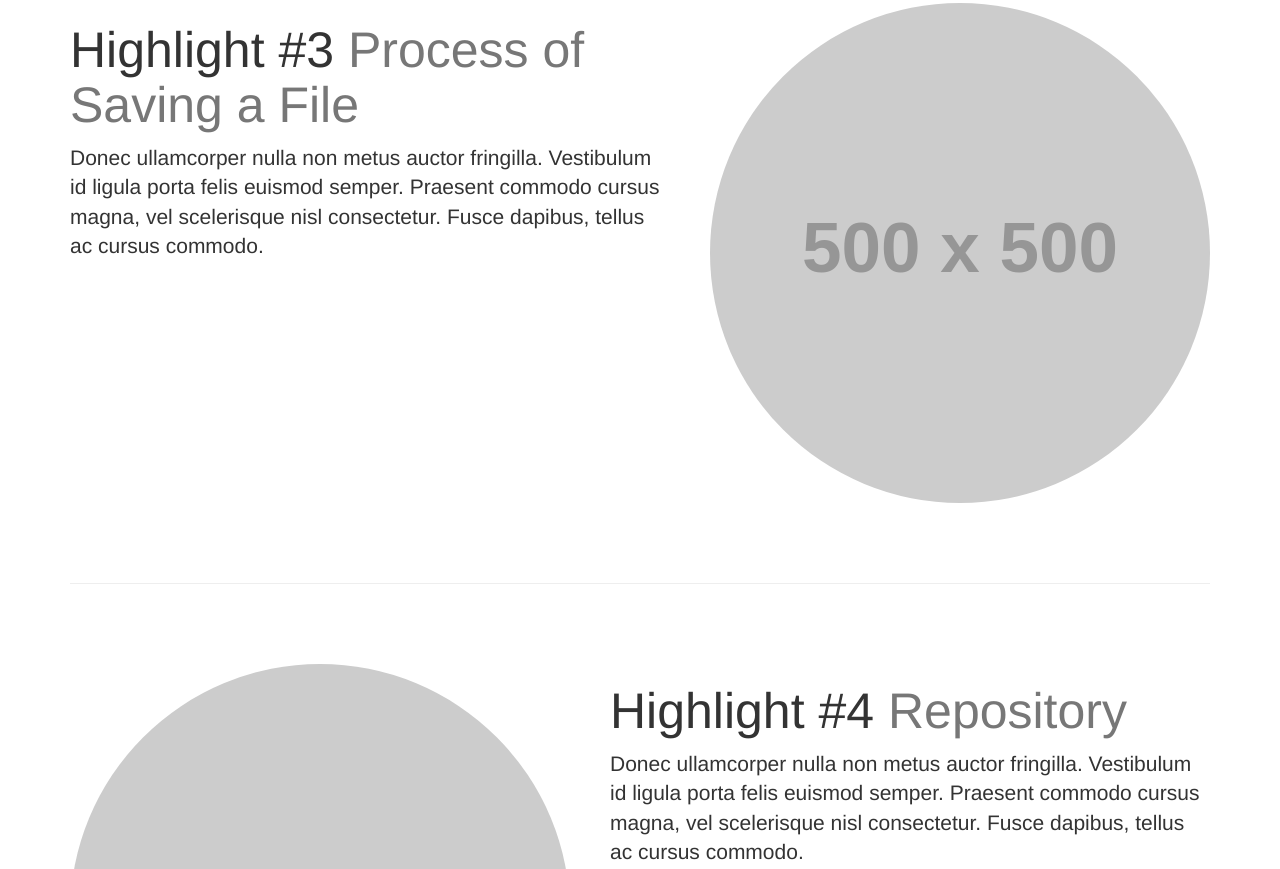
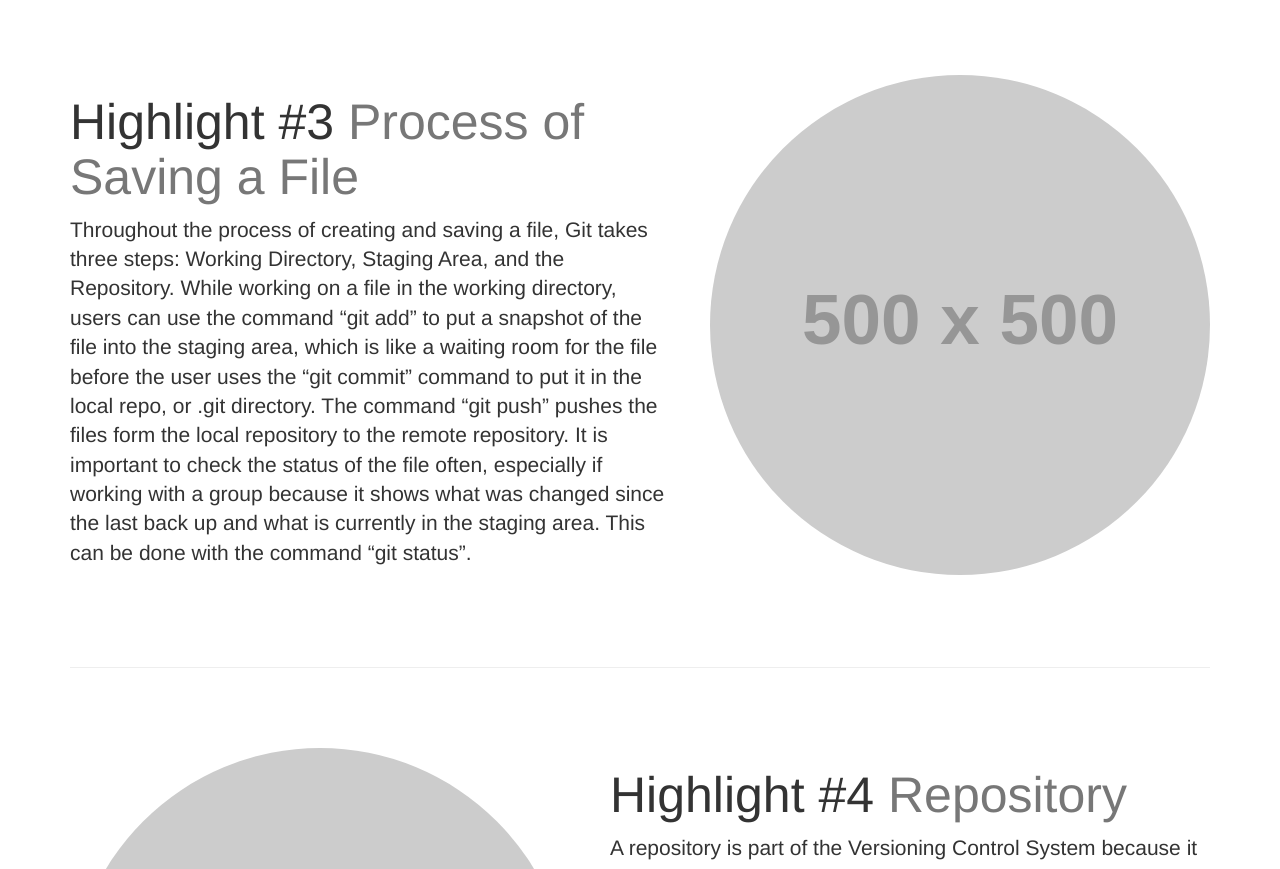
Before and after one commit to cab11y/lesson3_VersionControl, a plain HTML site: page Lesson3_LessonHighlights_VersionControl/index.html in a window 1280 px wide. Shown: the part 1931-2800 px from the top of the page. Drawn offline with Linux system fonts and the light colour scheme; placeholder pictures from the web are drawn by us.

Commit message:
key concepts added

```diff
--- a/Lesson3_LessonHighlights_VersionControl/index.html
+++ b/Lesson3_LessonHighlights_VersionControl/index.html
@@ -81,7 +81,7 @@
             <h2 class="featurette-heading">Highlight #1
                 <span class="text-muted">Version Control System</span>
             </h2>
-            <p class="lead">Donec ullamcorper nulla non metus auctor fringilla. Vestibulum id ligula porta felis euismod semper. Praesent commodo cursus magna, vel scelerisque nisl consectetur. Fusce dapibus, tellus ac cursus commodo.</p>
+            <p class="lead">A Version Control System is a method of recording changes to a project or file over time. The VCS records every version and every save to a file and saves it for the developer’s future reference. It saves the project as it was at a certain time and the changes and differences that were associated with it. Also, the files are never overwritten, so if the user’s computer crashes, the project’s most recent version can be recovered, so work can continue. There are three types of Version Control Systems: Local, Centralized, and Distributed. Local VCSs are simple databases that keep all the changes to files under revision control. Centralized VCSs are a centralized place with a single server that clients can use to connect to and view all versioned files. Distributed VCSs, like Git, Mercurial, and Darcs, allow clients to view what is in their repository, meaning every save to a repo they made throughout the growth of the project. </p>
         </div>
 
         <hr class="featurette-divider">
@@ -92,7 +92,7 @@
             <h2 class="featurette-heading">Highlight #2
                 <span class="text-muted">Git</span>
             </h2>
-            <p class="lead">Donec ullamcorper nulla non metus auctor fringilla. Vestibulum id ligula porta felis euismod semper. Praesent commodo cursus magna, vel scelerisque nisl consectetur. Fusce dapibus, tellus ac cursus commodo.</p>
+            <p class="lead">Git is a type of Distributed Version Control System for saving data and changes to a file over time. It was created by the Linux company in 2005 after a dispute between Linux and BitKeeper (another Distributed VCS). Git was created to be faster, simpler, supportive of non-linear development (branches and group work), fully distributed, and able to handle large projects like those from the Linux kernel. Git is different from a VCS because instead of saving the differences in a file, git saves snapshots of the project as a whole. Every save to a project is stored as a reference. If there were no changes to a file, a link to the previous identical file is restored with the most current version of the file. Git is implemented by using text commands that are entered into the work directory’s terminal.</p>
         </div>
 
         <hr class="featurette-divider">
@@ -103,7 +103,7 @@
             <h2 class="featurette-heading">Highlight #3
                 <span class="text-muted">Process of Saving a File</span>
             </h2>
-            <p class="lead">Donec ullamcorper nulla non metus auctor fringilla. Vestibulum id ligula porta felis euismod semper. Praesent commodo cursus magna, vel scelerisque nisl consectetur. Fusce dapibus, tellus ac cursus commodo.</p>
+            <p class="lead">Throughout the process of creating and saving a file, Git takes three steps: Working Directory, Staging Area, and the Repository. While working on a file in the working directory, users can use the command “git add” to put a snapshot of the file into the staging area, which is like a waiting room for the file before the user uses the “git commit” command to put it in the local repo, or .git directory. The command “git push” pushes the files form the local repository to the remote repository. It is important to check the status of the file often, especially if working with a group because it shows what was changed since the last back up and what is currently in the staging area. This can be done with the command “git status”.</p>
         </div>
 
         <hr class="featurette-divider">
@@ -114,7 +114,7 @@
             <h2 class="featurette-heading">Highlight #4
                 <span class="text-muted">Repository</span>
             </h2>
-            <p class="lead">Donec ullamcorper nulla non metus auctor fringilla. Vestibulum id ligula porta felis euismod semper. Praesent commodo cursus magna, vel scelerisque nisl consectetur. Fusce dapibus, tellus ac cursus commodo.</p>
+            <p class="lead">A repository is part of the Versioning Control System because it is the server that saves all the data and edited files. There are two types of repositories: local and remote. A local repository saves the data on a single, local machine and is intended for one user. A remote repository is better for team projects because it saves the data on a remote server that share the data with multiple team members. Each member of a team can have their own local repo, but each team has one remote repo. The command “git clone” can be used to copy an existing project. This is helpful for team projects because multiple people can work on one project and merge everyone’s changes  (“git merge”) into one new, primary file.</p>
         </div>
 
         <hr class="featurette-divider">
@@ -125,7 +125,7 @@
             <h2 class="featurette-heading">Highlight #5
                 <span class="text-muted">Working Directory</span>
             </h2>
-            <p class="lead">Donec ullamcorper nulla non metus auctor fringilla. Vestibulum id ligula porta felis euismod semper. Praesent commodo cursus magna, vel scelerisque nisl consectetur. Fusce dapibus, tellus ac cursus commodo.</p>
+            <p class="lead">The Working Directory is the work desk for all the coding and changes made to a project. In our LIS2360, the working directory is our Cloud9 workspace. The directory has a terminal used for git commands for file management and saving. When the user wants to add a file to the staging area from the working directory, they type “git add .” to add all the files connected to the project. The command “git commit” adds the files over to the local repository to be saved. To retrieve files from the remote repo, use command “git pull”, from the local repo, “git merge” or “git checkout”.</p>
         </div>
 
         <hr class="featurette-divider">
```
